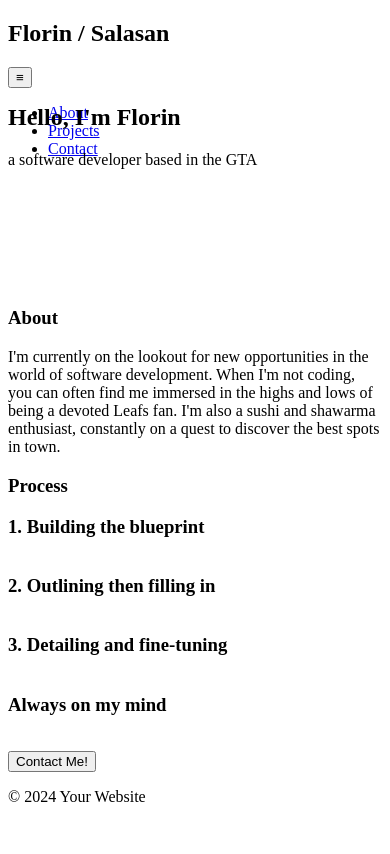
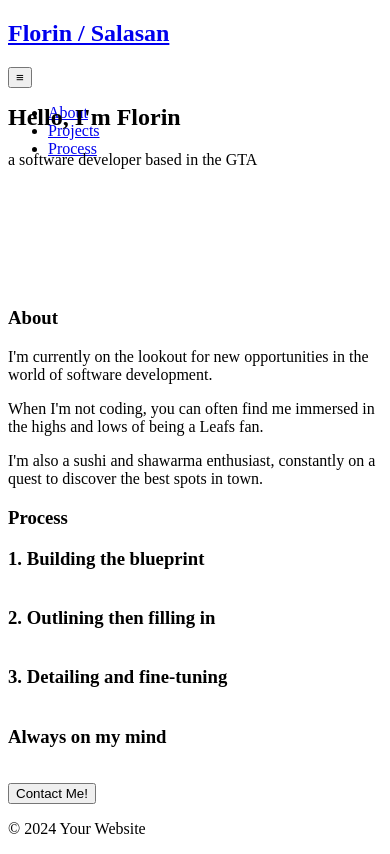
Before and after one commit to florinsalasan/another-portfolio, a Next.js app in the folder my-portfolio/: page / in a window 390 px wide. Built offline with nearby package versions, Linux system fonts and the light colour scheme.

Commit message:
refactored sectionIntroduction a bit, made about section mobile first, tweaked header styling and add links

```diff
--- a/my-portfolio/src/components/About.tsx
+++ b/my-portfolio/src/components/About.tsx
@@ -10,15 +10,28 @@ const About: React.FC = () => {
           <div className="h-0.5 bg-white w-10 flex-grow ml-5 mb-4"></div>
         </div> */}
 
-        <SectionIntroduction title="About" className="text-5xl mb-16" />
+        {/* <SectionIntroduction title="About" className="text-5xl mb-16" /> */}
+        <SectionIntroduction title="About" type="title" />
 
-        <p className="text-2xl font-light">
+        {/* <p className="text-2xl font-light">
           {`I'm currently on the lookout for new opportunities in the world of
           software development. When I'm not coding, you can often find me
           immersed in the highs and lows of being a devoted Leafs fan. I'm also
           a sushi and shawarma enthusiast, constantly on a quest to discover the
           best spots in town.`}
-        </p>
+        </p> */}
+
+        <div className="text-2xl font-light p-4">
+          <p className="mb-4">
+            {`I'm currently on the lookout for new opportunities in the world of software development.`}
+          </p>
+          <p className="mb-4">
+            {`When I'm not coding, you can often find me immersed in the highs and lows of being a Leafs fan.`}
+          </p>
+          <p>
+            {`I'm also a sushi and shawarma enthusiast, constantly on a quest to discover the best spots in town.`}
+          </p>
+        </div>
       </div>
     </section>
   );
--- a/my-portfolio/src/components/Header.module.css
+++ b/my-portfolio/src/components/Header.module.css
@@ -41,4 +41,5 @@
   left: 0;
   right: 0;
   z-index: 999;
+  box-shadow: 0 1px 10px rgba(50, 50, 200, 20);
 }
--- a/my-portfolio/src/components/Header.tsx
+++ b/my-portfolio/src/components/Header.tsx
@@ -76,8 +76,9 @@ const Header: React.FC = () => {
       >
         <div className="container mx-auto flex justify-between items-center">
           {/* Left side: Website name */}
-          <h2>Florin / Salasan</h2>
-
+          <Link href="#hero">
+            <h2>Florin / Salasan</h2>
+          </Link>
           {/* Right side: Mobile menu icon */}
           <div className="lg:hidden">
             <button
@@ -92,18 +93,18 @@ const Header: React.FC = () => {
           <nav className="hidden lg:flex">
             <ul className="flex space-x-4">
               <li>
-                <Link href="/page1">
+                <Link href="#about">
                   <div className="text-white hover:underline">About</div>
                 </Link>
               </li>
               <li>
-                <Link href="/page2">
+                <Link href="#projects">
                   <div className="text-white hover:underline">Projects</div>
                 </Link>
               </li>
               <li>
-                <Link href="/page3">
-                  <div className="text-white hover:underline">Contact</div>
+                <Link href="#process">
+                  <div className="text-white hover:underline">Process</div>
                 </Link>
               </li>
             </ul>
@@ -125,18 +126,18 @@ const Header: React.FC = () => {
             </button>
             <ul className="pt-16 pb-8 text-2xl text-center">
               <li>
-                <Link href="/page1">
+                <Link href="#about">
                   <div className="text-white hover:underline">About</div>
                 </Link>
               </li>
               <li>
-                <Link href="/page2">
+                <Link href="#projects">
                   <div className="text-white hover:underline">Projects</div>
                 </Link>
               </li>
               <li>
-                <Link href="/page3">
-                  <div className="text-white hover:underline">Contact</div>
+                <Link href="#process">
+                  <div className="text-white hover:underline">Process</div>
                 </Link>
               </li>
             </ul>
--- a/my-portfolio/src/components/Process.tsx
+++ b/my-portfolio/src/components/Process.tsx
@@ -31,7 +31,7 @@ const Process: React.FC = () => {
   return (
     <section id="process" className="py-10 bg-blue-500 text-white">
       <div className="container mx-auto">
-        <SectionIntroduction title="Process" className="text-5xl mb-16" />
+        <SectionIntroduction title="Process" type="title" />
         <div className="processContainer ml-[30%]">
           {ProcessSteps.map((step) => (
             <ProcessStep
--- a/my-portfolio/src/components/Projects.tsx
+++ b/my-portfolio/src/components/Projects.tsx
@@ -41,7 +41,7 @@ const Projects: React.FC = () => {
     <section id="projects" className="py-10 bg-blue-500 text-white">
       <div className="container mx-auto">
         {/* <h2 className="text-2xl font-semibold mb-6">Projects</h2> */}
-        <SectionIntroduction title="Projects" className="text-5xl mb-20" />
+        <SectionIntroduction title="Projects" type="title" />
         <ProjectCarousel>
           {fakeProjects.map((project) => (
             <ProjectCard
--- a/my-portfolio/src/components/subComponents/ProcessStep.tsx
+++ b/my-portfolio/src/components/subComponents/ProcessStep.tsx
@@ -8,11 +8,7 @@ interface ProcessStepProps {
   customStyle?: string;
 }
 
-const ProcessStep: React.FC<ProcessStepProps> = ({
-  title,
-  customStyle,
-  content,
-}) => {
+const ProcessStep: React.FC<ProcessStepProps> = ({ title, content }) => {
   const [isHovered, setIsHovered] = useState(false);
 
   const handleMouseEnter = () => {
@@ -30,7 +26,7 @@ const ProcessStep: React.FC<ProcessStepProps> = ({
       onMouseEnter={handleMouseEnter}
       onMouseLeave={handleMouseLeave}
     >
-      <SectionIntroduction title={title} className={customStyle} />
+      <SectionIntroduction title={title} type="subtitle" />
       <p
         className={`mb-4 ml-16 ${styles.content} ${
           isHovered ? styles.expanded : ""
--- a/my-portfolio/src/components/subComponents/SectionIntroduction.tsx
+++ b/my-portfolio/src/components/subComponents/SectionIntroduction.tsx
@@ -1,18 +1,46 @@
+// import React from "react";
+
+// interface SectionIntroductionProps {
+//   title: string;
+//   className?: string;
+// }
+
+// const SectionIntroduction: React.FC<SectionIntroductionProps> = ({
+//   title,
+//   className, // Add className prop
+// }) => {
+//   return (
+//     <div className={`flex items-end ${className}`}>
+//       <h3 className="mb-2">{title}</h3>
+//       <div className="h-0.5 bg-white w-10 flex-grow ml-5 mb-4"></div>
+//     </div>
+//   );
+// };
+
+// export default SectionIntroduction;
 import React from "react";
 
 interface SectionIntroductionProps {
   title: string;
-  className?: string;
+  type: "title" | "subtitle"; // Prop to specify the type
 }
 
 const SectionIntroduction: React.FC<SectionIntroductionProps> = ({
   title,
-  className, // Add className prop
+  type,
 }) => {
   return (
-    <div className={`flex items-end ${className}`}>
-      <h3 className="mb-2">{title}</h3>
-      <div className="h-0.5 bg-white w-10 flex-grow ml-5 mb-4"></div>
+    <div className={`flex items-center mx-2 ${type === "subtitle" ? "" : ""}`}>
+      <h3
+        className={
+          type === "title"
+            ? "mr-2 mb-4 text-3xl text-center md:text-3xl md:mb-6"
+            : "text-lg mb-2 mr-5"
+        }
+      >
+        {title}
+      </h3>
+      <div className="h-0.5 bg-white flex-grow"></div>
     </div>
   );
 };
```
